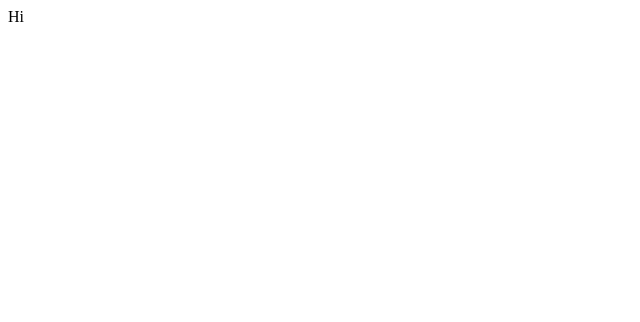
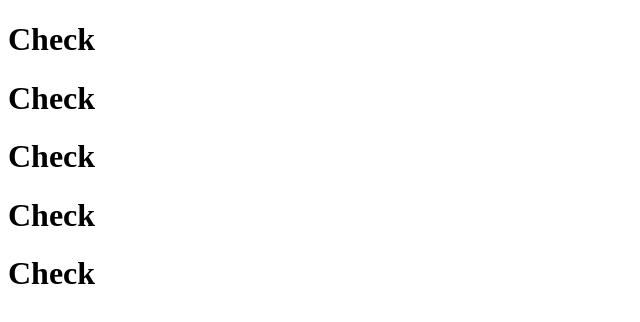
Before and after one commit to GiannisTzonis/airbnb-clone, a React (Create React App) app: page / in a window 1280 px wide. Shown: the top 322 px of the page, without its empty margins (0-640 px from the left). Built offline with nearby package versions, Linux system fonts and the light colour scheme.

Commit message:
app-jokes-list-set-up

```diff
--- a/src/App.js
+++ b/src/App.js
@@ -1,7 +1,25 @@
 import React from "react"
+import Joke from "./Joke"
 
 export default function App() {
     return (
-        <hi>Hi</hi>
+        <div>
+            <Joke
+                setup="How many programmers does it take to change a light bulb?"
+                punchline="None – It’s a hardware problem" />
+            <Joke
+                setup="How did the programmer die in the shower?"
+                punchline="He read the shampoo bottle instructions: Lather. Rinse. Repeat." />
+            <Joke
+                setup="“Knock, knock.”
+“Who’s there?”
+very long pause…"
+                punchline="“Java.”" />
+            <Joke
+                setup="Programming is like sex:" punchline="One mistake and you have to support it for the rest of your life." />
+            <Joke
+                setup="Debugging:"
+                punchline="Removing the needles from the haystack." />
+        </div>
     )
 }
--- /dev/null
+++ b/src/Joke.js
@@ -0,0 +1,7 @@
+import React from "react"
+
+export default function Joke() {
+    return (
+        <h1>Check</h1>
+    )
+}
--- a/src/styles.css
+++ b/src/styles.css
@@ -0,0 +1,7 @@
+* {
+    box-sizing: border-box;
+}
+
+body {
+    font-family: Georgia, 'Times New Roman', Times, serif;
+}
```
